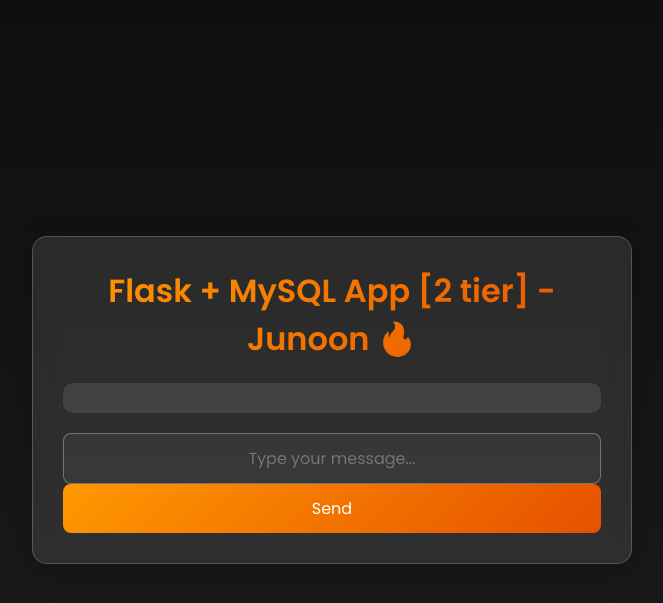
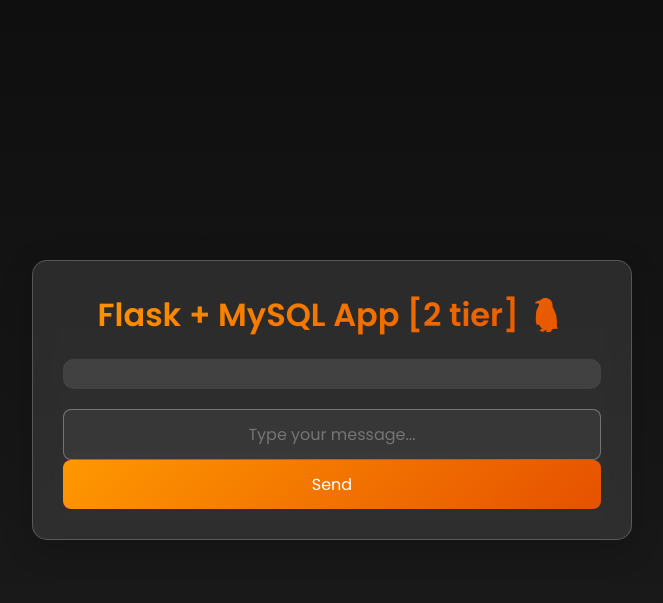
Before and after one commit to srngx/two-tier-flask-project, a Flask app: page / in a window 1280 px wide. Shown: the top 603 px of the page, without its empty margins (308-971 px from the left). Run offline with Flask 2, Linux system fonts and the light colour scheme; data that the repository does not hold is empty; some libraries are stand-ins or nearby versions.

Commit message:
index.html updated

```diff
--- a/templates/index.html
+++ b/templates/index.html
@@ -4,7 +4,7 @@
 <head>
     <meta charset="UTF-8">
     <meta name="viewport" content="width=device-width, initial-scale=1.0">
-    <title>Flask App new🚀</title>
+    <title>Flask MYSQL APP🚀</title>
     <style>
         /* Import Google Font */
         @import url('https://fonts.googleapis.com/css2?family=Poppins:wght@300;400;600&display=swap');
@@ -131,7 +131,7 @@
 
 <body>
     <div class="container">
-        <h1>Flask + MySQL App [2 tier] - Junoon 🔥</h1>
+        <h1>Flask + MySQL App [2 tier] 🐧</h1>
 
         <div class="messages">
             {% for message in messages %}
```
